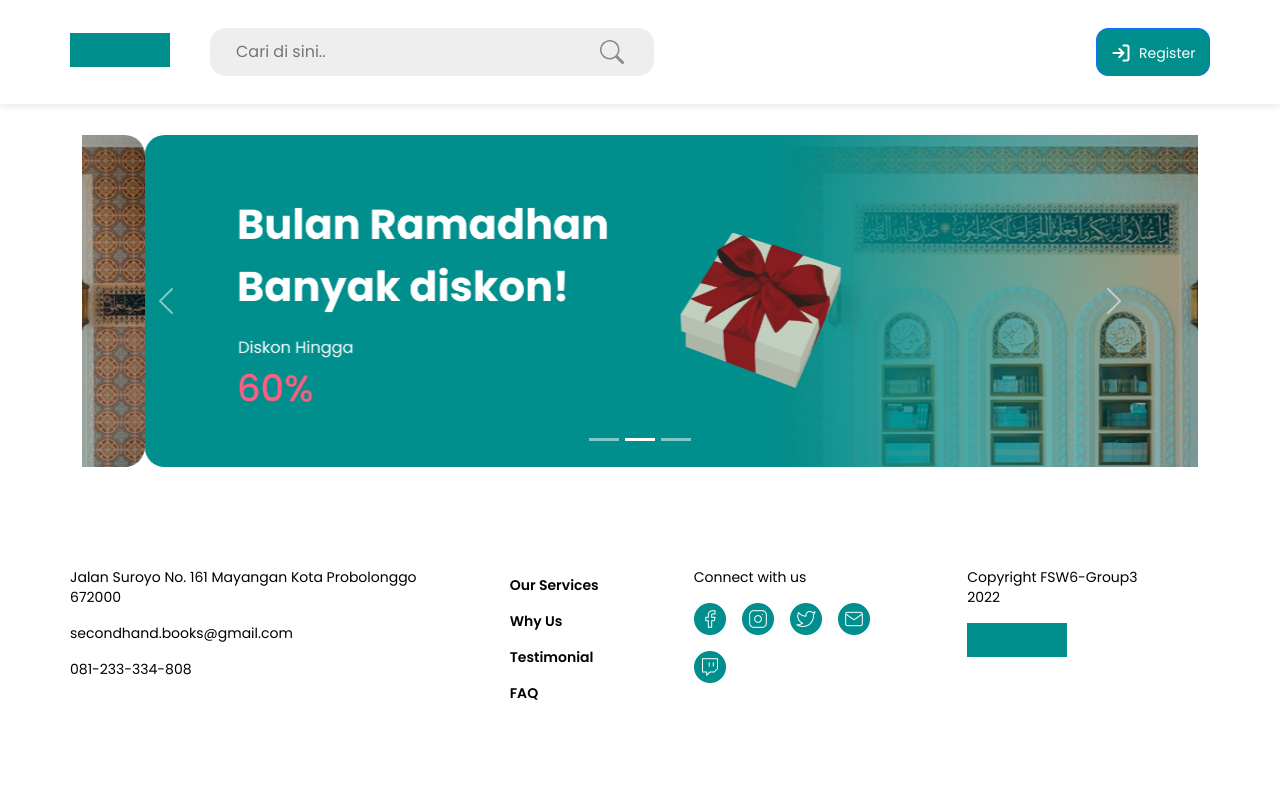
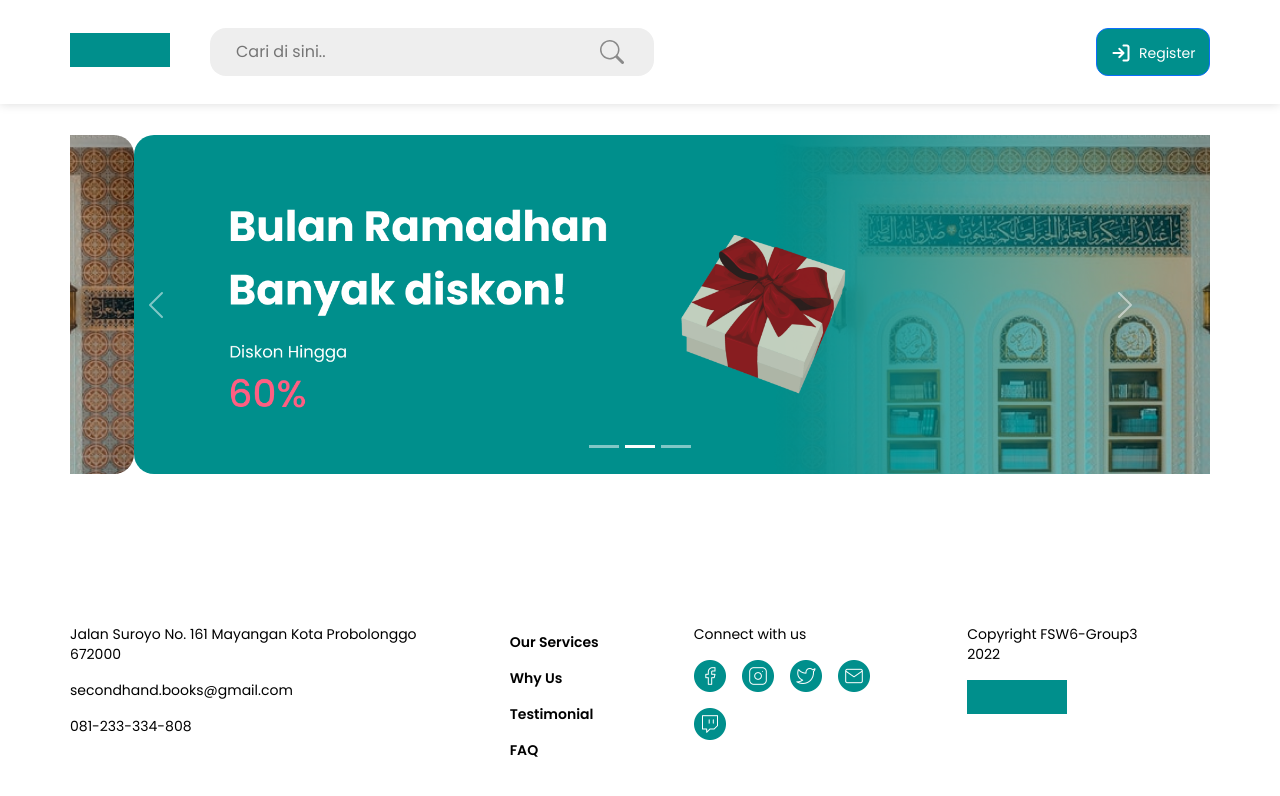
Before and after one commit to fsw6-kelompok3/Final-Project-Frontend, a Next.js app: page / in a window 1280 px wide. Shown: the top 796 px of the page. Built offline with nearby package versions, Linux system fonts and the light colour scheme.

Commit message:
Update HomeBanner.module.css

```diff
--- a/components/home/css/HomeBanner.module.css
+++ b/components/home/css/HomeBanner.module.css
@@ -1,5 +1,5 @@
 .container{
-    padding-top: 135px;
+    padding: 135px 0px 50px 0px;
 }
 .img{
     width: 100%;
```
